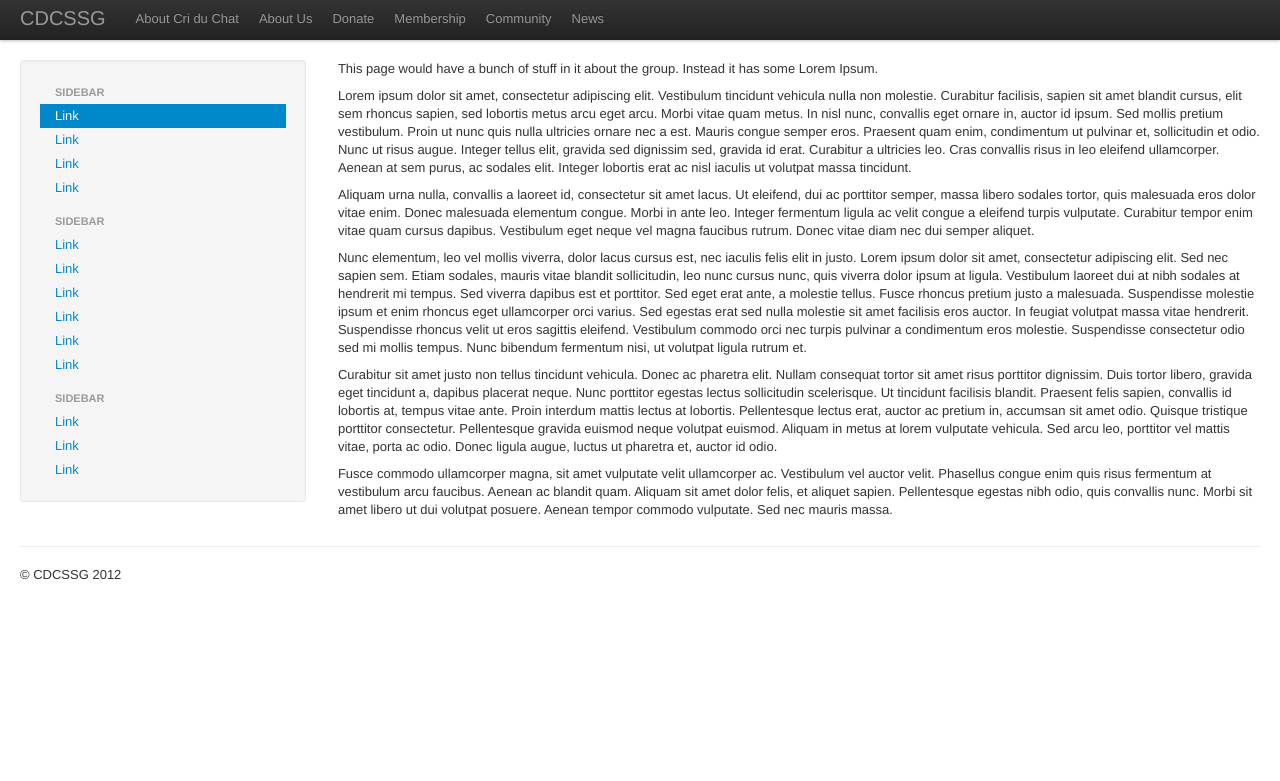
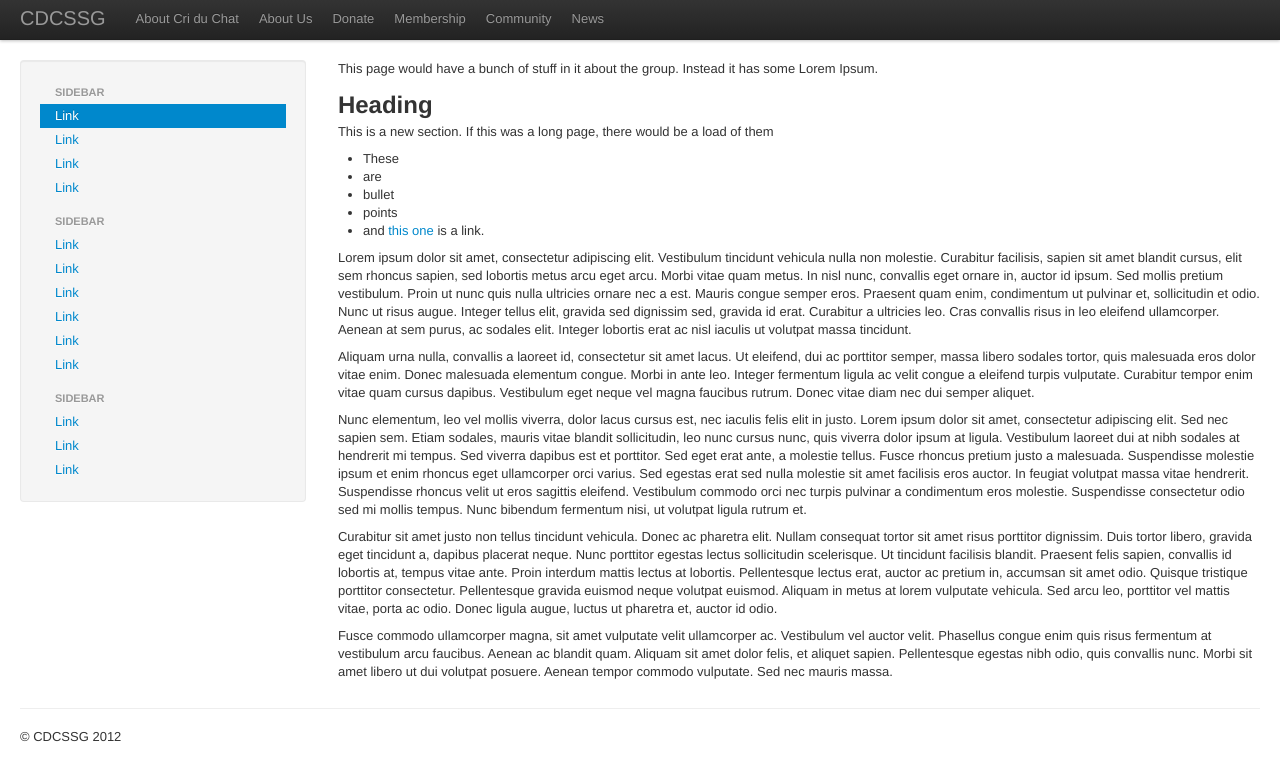
Before and after one commit to lucyjanetetlow/cdcssg.github.io, a Jekyll site: the page built from about.md, in a window 1280 px wide. Shown: the top 781 px of the page. Built offline with Jekyll 4.4.1, drawn with Linux system fonts in a browser that asks for light colours.

Commit message:
Move sample content

```diff
--- a/about.md
+++ b/about.md
@@ -4,6 +4,16 @@ title: About CDCSSG
 ---
 
 This page would have a bunch of stuff in it about the group. Instead it has some Lorem Ipsum.
+
+## Heading
+
+This is a new section. If this was a long page, there would be a load of them
+
+ * These
+ * are
+ * bullet
+ * points
+ * and [this one](http://criduchat.org.uk) is a link.
 
 Lorem ipsum dolor sit amet, consectetur adipiscing elit. Vestibulum tincidunt vehicula nulla non molestie. Curabitur facilisis, sapien sit amet blandit cursus, elit sem rhoncus sapien, sed lobortis metus arcu eget arcu. Morbi vitae quam metus. In nisl nunc, convallis eget ornare in, auctor id ipsum. Sed mollis pretium vestibulum. Proin ut nunc quis nulla ultricies ornare nec a est. Mauris congue semper eros. Praesent quam enim, condimentum ut pulvinar et, sollicitudin et odio. Nunc ut risus augue. Integer tellus elit, gravida sed dignissim sed, gravida id erat. Curabitur a ultricies leo. Cras convallis risus in leo eleifend ullamcorper. Aenean at sem purus, ac sodales elit. Integer lobortis erat ac nisl iaculis ut volutpat massa tincidunt.
 
```
